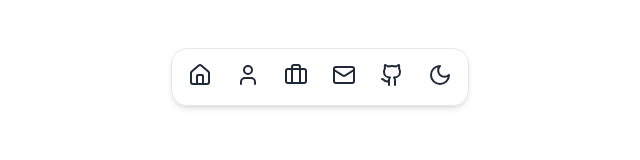
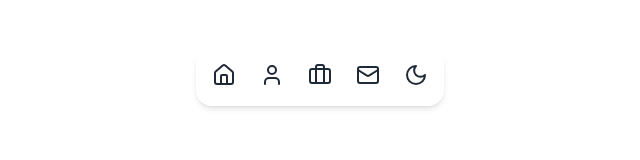
Before and after one commit to Mukul-Howale/portfolio_v2, a Next.js app: page / in a window 1280 px wide. Shown: the top 160 px of the page, without its empty margins (320-960 px from the left). Built offline with nearby package versions, Linux system fonts and the light colour scheme.

Commit message:
navbar changes

```diff
--- a/src/components/Dock.js
+++ b/src/components/Dock.js
@@ -10,7 +10,7 @@ const DEFAULT_MAGNIFICATION = 60;
 const DEFAULT_DISTANCE = 140;
 
 const dockVariants = cva(
-  "supports-backdrop-blur:bg-white/10 supports-backdrop-blur:dark:bg-black/10 mx-auto mt-8 flex h-[58px] w-max gap-2 rounded-2xl border p-2 backdrop-blur-md",
+  "supports-backdrop-blur:bg-white/10 supports-backdrop-blur:dark:bg-black/10 mx-auto mt-8 flex h-[58px] w-max gap-2 rounded-2xl p-2 backdrop-blur-md",
 );
 
 const Dock = React.forwardRef(
--- a/src/components/Navbar.js
+++ b/src/components/Navbar.js
@@ -15,10 +15,6 @@ export default function Navbar() {
     { name: 'About', icon: User, href: '#about' },
     { name: 'Projects', icon: Briefcase, href: '#projects' },
     { name: 'Contact', icon: Mail, href: '#contact' },
-  ]
-
-  const socialItems = [
-    { name: 'GitHub', icon: Github, href: 'https://github.com/yourusername' },
   ]
 
   const toggleTheme = () => {
@@ -47,29 +43,14 @@ export default function Navbar() {
   return (
     <nav className={`fixed top-0 left-0 right-0 z-20 transition-transform duration-300 ${visible ? 'translate-y-0' : '-translate-y-full'}`}>
       <div className="flex justify-center py-4">
-        <Dock
-          direction="middle"
-          className={`shadow-md dark:shadow-[0_4px_6px_-1px_rgba(255,255,255,0.1),0_2px_4px_-1px_rgba(255,255,255,0.06)] bg-white/80 dark:bg-black/80 backdrop-blur-sm`}
+        <Dock direction="middle"
+          className={`shadow-md dark:shadow-[0_4px_6px_-1px_rgba(255,255,255,0.1),0_2px_4px_-1px_rgba(255,255,255,0.06)] bg-white/80 dark:bg-black/80 backdrop-blur-sm border-0 dark:border-0`}
         >
           {navItems.map((item) => (
             <DockIcon key={item.name} className="group">
               <a
                 href={item.href}
                 onClick={(e) => scrollToSection(e, item.href)}
-                className="flex flex-col items-center justify-center w-full h-full relative"
-              >
-                <div className="absolute inset-0 bg-gray-200 dark:bg-gray-700 opacity-0 group-hover:opacity-50 rounded-full transition-opacity duration-300"></div>
-                <item.icon className="w-6 h-6 mb-1 text-gray-800 dark:text-gray-200 relative z-10" />
-                <span className="text-xs text-gray-800 dark:text-gray-200 relative z-10"></span>
-              </a>
-            </DockIcon>
-          ))}
-          {socialItems.map((item) => (
-            <DockIcon key={item.name} className="group">
-              <a
-                href={item.href}
-                target="_blank"
-                rel="noopener noreferrer"
                 className="flex flex-col items-center justify-center w-full h-full relative"
               >
                 <div className="absolute inset-0 bg-gray-200 dark:bg-gray-700 opacity-0 group-hover:opacity-50 rounded-full transition-opacity duration-300"></div>
```
